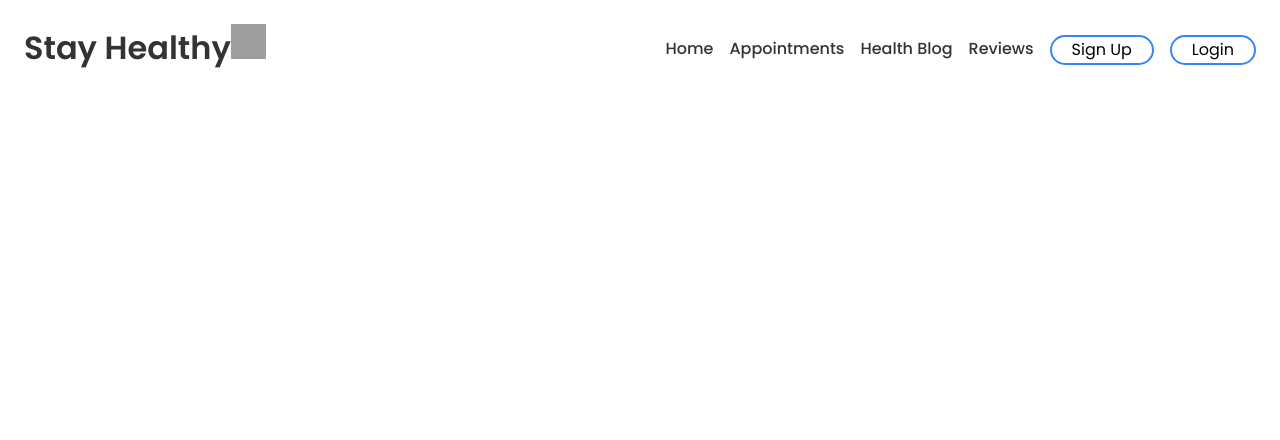
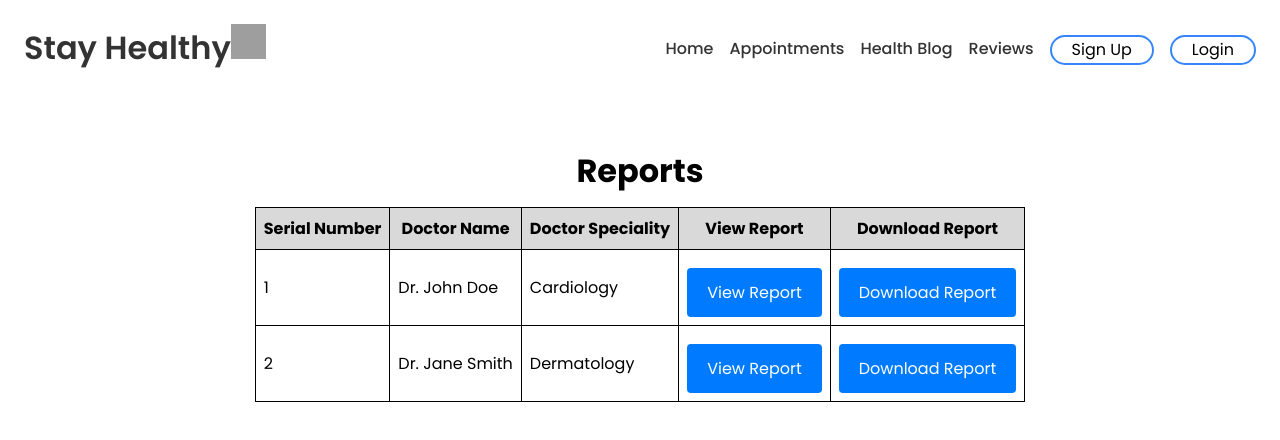
Before and after one commit to JoeyScottSchronce/frontend_developer_capstone_project, a React (Create React App) app: page /Reports in a window 1280 px wide. Shown: the top 440 px of the page. Built offline with nearby package versions, Linux system fonts and the light colour scheme; grey boxes are pictures that could not be loaded.

Commit message:
updated reports component

```diff
--- a/src/App.jsx
+++ b/src/App.jsx
@@ -3,6 +3,7 @@ import { BrowserRouter, Routes, Route } from 'react-router-dom';
 import Navbar from './Components/Navbar/Navbar';
 import LandingPage from './Components/LandingPage/LandingPage';
 import ProfileCard from './Components/Profile/ProfileCard';
+import Reports from './Components/ReportsLayout/ReportsLayout';
 import Login from './Components/Login/Login';
 import SignUp from './Components/SignUp/SignUp';
 import Services from './Components/Services';
@@ -25,6 +26,7 @@ function App() {
           <Route path="/Login" element={<Login />} />
           <Route path="/SignUp" element={<SignUp />} />
           <Route path="/Profile" element={<ProfileCard />} />
+          <Route path="/Reports" element={<Reports />} />
           <Route path="/Services" element={<Services />} />
           <Route path="/instant-consultation" element={<InstantConsultation />} />
           <Route path="/booking-consultation" element={<BookingConsultation />} />
--- /dev/null
+++ b/src/Components/ReportsLayout/ReportsLayout.css
@@ -0,0 +1,18 @@
+.reports-container {
+    margin-top: 150px;
+}
+
+table {
+    width: 100%;
+    border-collapse: collapse;
+  }
+
+  th, td {
+    border: 1px solid black;
+    padding: 8px;
+  }
+
+  th {
+    text-align: center;
+    background-color: rgb(217, 217, 217);
+  }
--- /dev/null
+++ b/src/Components/ReportsLayout/ReportsLayout.jsx
@@ -0,0 +1,55 @@
+import React from "react";
+import "./ReportsLayout.css"
+
+function Reports() {
+    return (
+        <div className="reports-container">
+          <h1>Reports</h1>
+          <table>
+            <thead>
+              <tr>
+                <th>Serial Number</th>
+                <th>Doctor Name</th>
+                <th>Doctor Speciality</th>
+                <th>View Report</th>
+                <th>Download Report</th>
+              </tr>
+            </thead>
+            <tbody>
+              <tr>
+                <td>1</td>
+                <td>Dr. John Doe</td>
+                <td>Cardiology</td>
+                <td>
+                  <a href="patient_report.pdf" target="_blank" rel="noopener noreferrer">
+                    <button>View Report</button>
+                  </a>
+                </td>
+                <td>
+                  <a href="patient_report.pdf" download>
+                    <button>Download Report</button>
+                  </a>
+                </td>
+              </tr>
+              <tr>
+                <td>2</td>
+                <td>Dr. Jane Smith</td>
+                <td>Dermatology</td>
+                <td>
+                  <a href="patient_report.pdf" target="_blank" rel="noopener noreferrer">
+                    <button>View Report</button>
+                  </a>
+                </td>
+                <td>
+                  <a href="patient_report.pdf" download>
+                    <button>Download Report</button>
+                  </a>
+                </td>
+              </tr>
+            </tbody>
+          </table>
+        </div>
+      );
+}
+
+export default Reports;
```
Also changed, not shown: 1 other file (tests, documents, lock files or other folders).
